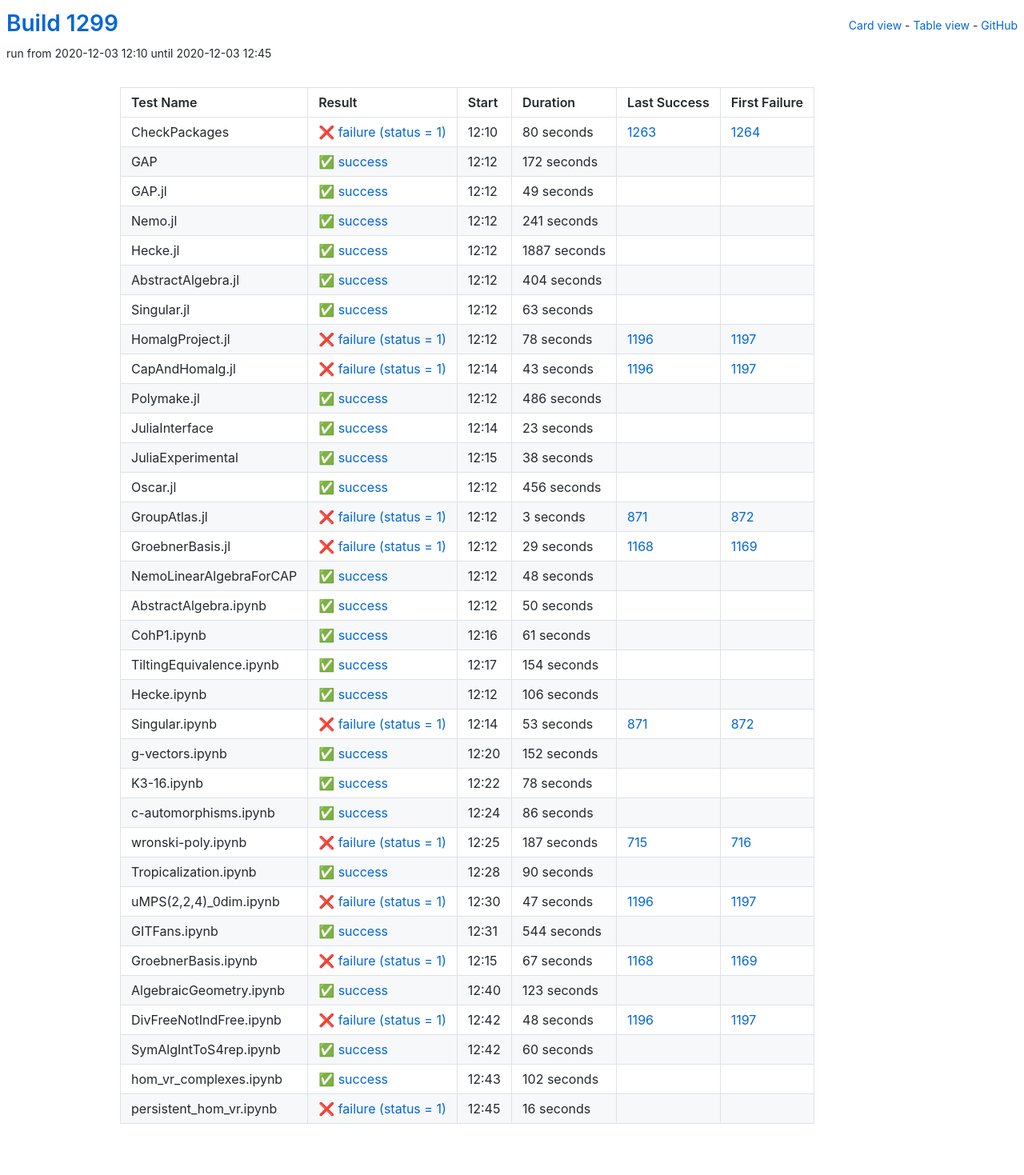
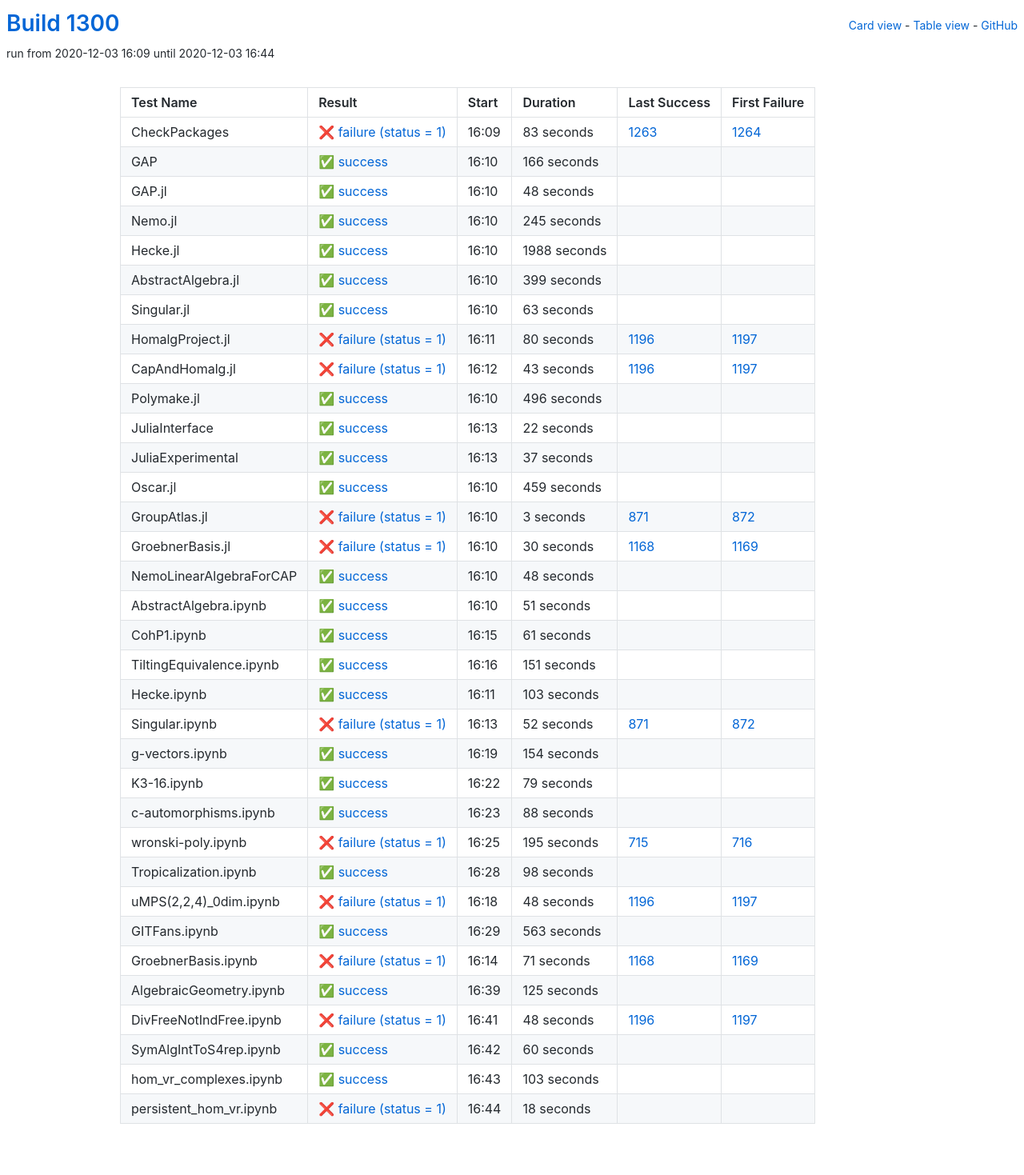
Before and after one commit to oscar-system/oscar-ci-status-stable, a Jekyll site: the page built from table.html, in a window 1280 px wide. Shown: the whole page at 80% size. Built offline with Jekyll 4.4.1, drawn with Linux system fonts in a browser that asks for light colours.

Commit message:
Build #1300

```diff
--- a/_data/ci.yml
+++ b/_data/ci.yml
@@ -1,6 +1,6 @@
 ---
-build: 1299
-build_url: https://oscarci.mathematik.uni-kl.de/job/oscar-stable/1299/
+build: 1300
+build_url: https://oscarci.mathematik.uni-kl.de/job/oscar-stable/1300/
 job: oscar-stable
 organization: oscar-system
 repo: oscar-ci-status-stable
@@ -8,80 +8,80 @@ repourl: https://github.com/oscar-system/oscar-ci-status-stable
 tests:
 - name: CheckPackages
   id: checkpackages
-  log: https://oscarci.mathematik.uni-kl.de/job/oscar-stable/1299/artifact/logs/build-1299/CheckPackages.log
-  start: 2020-12-03 12:10
+  log: https://oscarci.mathematik.uni-kl.de/job/oscar-stable/1300/artifact/logs/build-1300/CheckPackages.log
+  start: 2020-12-03 16:09
   success: false
   exitcode: 1
   status: failure
-  duration: 80
+  duration: 83
   last_success: 1263
   last_success_url: https://oscarci.mathematik.uni-kl.de/job/oscar-stable/1263/
   first_failure: 1264
   first_failure_url: https://oscarci.mathematik.uni-kl.de/job/oscar-stable/1264/
 - name: GAP
   id: gap
-  log: https://oscarci.mathematik.uni-kl.de/job/oscar-stable/1299/artifact/logs/build-1299/GAP.log
-  start: 2020-12-03 12:12
+  log: https://oscarci.mathematik.uni-kl.de/job/oscar-stable/1300/artifact/logs/build-1300/GAP.log
+  start: 2020-12-03 16:10
   success: true
   exitcode: 0
   status: success
-  duration: 172
+  duration: 166
   last_success: false
   last_success_url:
   first_failure: false
   first_failure_url:
 - name: GAP.jl
   id: gap-jl
-  log: https://oscarci.mathematik.uni-kl.de/job/oscar-stable/1299/artifact/logs/build-1299/GAP.jl.log
-  start: 2020-12-03 12:12
+  log: https://oscarci.mathematik.uni-kl.de/job/oscar-stable/1300/artifact/logs/build-1300/GAP.jl.log
+  start: 2020-12-03 16:10
   success: true
   exitcode: 0
   status: success
-  duration: 49
+  duration: 48
   last_success: false
   last_success_url:
   first_failure: false
   first_failure_url:
 - name: Nemo.jl
   id: nemo-jl
-  log: https://oscarci.mathematik.uni-kl.de/job/oscar-stable/1299/artifact/logs/build-1299/Nemo.jl.log
-  start: 2020-12-03 12:12
+  log: https://oscarci.mathematik.uni-kl.de/job/oscar-stable/1300/artifact/logs/build-1300/Nemo.jl.log
+  start: 2020-12-03 16:10
   success: true
   exitcode: 0
   status: success
-  duration: 241
+  duration: 245
   last_success: false
   last_success_url:
   first_failure: false
   first_failure_url:
 - name: Hecke.jl
   id: hecke-jl
-  log: https://oscarci.mathematik.uni-kl.de/job/oscar-stable/1299/artifact/logs/build-1299/Hecke.jl.log
-  start: 2020-12-03 12:12
+  log: https://oscarci.mathematik.uni-kl.de/job/oscar-stable/1300/artifact/logs/build-1300/Hecke.jl.log
+  start: 2020-12-03 16:10
   success: true
   exitcode: 0
   status: success
-  duration: 1887
+  duration: 1988
   last_success: false
   last_success_url:
   first_failure: false
   first_failure_url:
 - name: AbstractAlgebra.jl
   id: abstractalgebra-jl
-  log: https://oscarci.mathematik.uni-kl.de/job/oscar-stable/1299/artifact/logs/build-1299/AbstractAlgebra.jl.log
-  start: 2020-12-03 12:12
+  log: https://oscarci.mathematik.uni-kl.de/job/oscar-stable/1300/artifact/logs/build-1300/AbstractAlgebra.jl.log
+  start: 2020-12-03 16:10
   success: true
   exitcode: 0
   status: success
-  duration: 404
+  duration: 399
   last_success: false
   last_success_url:
   first_failure: false
   first_failure_url:
 - name: Singular.jl
   id: singular-jl
-  log: https://oscarci.mathematik.uni-kl.de/job/oscar-stable/1299/artifact/logs/build-1299/Singular.jl.log
-  start: 2020-12-03 12:12
+  log: https://oscarci.mathematik.uni-kl.de/job/oscar-stable/1300/artifact/logs/build-1300/Singular.jl.log
+  start: 2020-12-03 16:10
   success: true
   exitcode: 0
   status: success
@@ -92,20 +92,20 @@ tests:
   first_failure_url:
 - name: HomalgProject.jl
   id: homalgproject-jl
-  log: https://oscarci.mathematik.uni-kl.de/job/oscar-stable/1299/artifact/logs/build-1299/HomalgProject.jl.log
-  start: 2020-12-03 12:12
+  log: https://oscarci.mathematik.uni-kl.de/job/oscar-stable/1300/artifact/logs/build-1300/HomalgProject.jl.log
+  start: 2020-12-03 16:11
   success: false
   exitcode: 1
   status: failure
-  duration: 78
+  duration: 80
   last_success: 1196
   last_success_url: https://oscarci.mathematik.uni-kl.de/job/oscar-stable/1196/
   first_failure: 1197
   first_failure_url: https://oscarci.mathematik.uni-kl.de/job/oscar-stable/1197/
 - name: CapAndHomalg.jl
   id: capandhomalg-jl
-  log: https://oscarci.mathematik.uni-kl.de/job/oscar-stable/1299/artifact/logs/build-1299/CapAndHomalg.jl.log
-  start: 2020-12-03 12:14
+  log: https://oscarci.mathematik.uni-kl.de/job/oscar-stable/1300/artifact/logs/build-1300/CapAndHomalg.jl.log
+  start: 2020-12-03 16:12
   success: false
   exitcode: 1
   status: failure
@@ -116,56 +116,56 @@ tests:
   first_failure_url: https://oscarci.mathematik.uni-kl.de/job/oscar-stable/1197/
 - name: Polymake.jl
   id: polymake-jl
-  log: https://oscarci.mathematik.uni-kl.de/job/oscar-stable/1299/artifact/logs/build-1299/Polymake.jl.log
-  start: 2020-12-03 12:12
+  log: https://oscarci.mathematik.uni-kl.de/job/oscar-stable/1300/artifact/logs/build-1300/Polymake.jl.log
+  start: 2020-12-03 16:10
   success: true
   exitcode: 0
   status: success
-  duration: 486
+  duration: 496
   last_success: false
   last_success_url:
   first_failure: false
   first_failure_url:
 - name: JuliaInterface
   id: juliainterface
-  log: https://oscarci.mathematik.uni-kl.de/job/oscar-stable/1299/artifact/logs/build-1299/JuliaInterface.log
-  start: 2020-12-03 12:14
+  log: https://oscarci.mathematik.uni-kl.de/job/oscar-stable/1300/artifact/logs/build-1300/JuliaInterface.log
+  start: 2020-12-03 16:13
   success: true
   exitcode: 0
   status: success
-  duration: 23
+  duration: 22
   last_success: false
   last_success_url:
   first_failure: false
   first_failure_url:
 - name: JuliaExperimental
   id: juliaexperimental
-  log: https://oscarci.mathematik.uni-kl.de/job/oscar-stable/1299/artifact/logs/build-1299/JuliaExperimental.log
-  start: 2020-12-03 12:15
+  log: https://oscarci.mathematik.uni-kl.de/job/oscar-stable/1300/artifact/logs/build-1300/JuliaExperimental.log
+  start: 2020-12-03 16:13
   success: true
   exitcode: 0
   status: success
-  duration: 38
+  duration: 37
   last_success: false
   last_success_url:
   first_failure: false
   first_failure_url:
 - name: Oscar.jl
   id: oscar-jl
-  log: https://oscarci.mathematik.uni-kl.de/job/oscar-stable/1299/artifact/logs/build-1299/Oscar.jl.log
-  start: 2020-12-03 12:12
+  log: https://oscarci.mathematik.uni-kl.de/job/oscar-stable/1300/artifact/logs/build-1300/Oscar.jl.log
+  start: 2020-12-03 16:10
   success: true
   exitcode: 0
   status: success
-  duration: 456
+  duration: 459
   last_success: false
   last_success_url:
   first_failure: false
   first_failure_url:
 - name: GroupAtlas.jl
   id: groupatlas-jl
-  log: https://oscarci.mathematik.uni-kl.de/job/oscar-stable/1299/artifact/logs/build-1299/GroupAtlas.jl.log
-  start: 2020-12-03 12:12
+  log: https://oscarci.mathematik.uni-kl.de/job/oscar-stable/1300/artifact/logs/build-1300/GroupAtlas.jl.log
+  start: 2020-12-03 16:10
   success: false
   exitcode: 1
   status: failure
@@ -176,20 +176,20 @@ tests:
   first_failure_url: https://oscarci.mathematik.uni-kl.de/job/oscar-stable/872/
 - name: GroebnerBasis.jl
   id: groebnerbasis-jl
-  log: https://oscarci.mathematik.uni-kl.de/job/oscar-stable/1299/artifact/logs/build-1299/GroebnerBasis.jl.log
-  start: 2020-12-03 12:12
+  log: https://oscarci.mathematik.uni-kl.de/job/oscar-stable/1300/artifact/logs/build-1300/GroebnerBasis.jl.log
+  start: 2020-12-03 16:10
   success: false
   exitcode: 1
   status: failure
-  duration: 29
+  duration: 30
   last_success: 1168
   last_success_url: https://oscarci.mathematik.uni-kl.de/job/oscar-stable/1168/
   first_failure: 1169
   first_failure_url: https://oscarci.mathematik.uni-kl.de/job/oscar-stable/1169/
 - name: NemoLinearAlgebraForCAP
   id: nemolinearalgebraforcap
-  log: https://oscarci.mathematik.uni-kl.de/job/oscar-stable/1299/artifact/logs/build-1299/NemoLinearAlgebraForCAP.log
-  start: 2020-12-03 12:12
+  log: https://oscarci.mathematik.uni-kl.de/job/oscar-stable/1300/artifact/logs/build-1300/NemoLinearAlgebraForCAP.log
+  start: 2020-12-03 16:10
   success: true
   exitcode: 0
   status: success
@@ -200,20 +200,20 @@ tests:
   first_failure_url:
 - name: AbstractAlgebra.ipynb
   id: abstractalgebra-ipynb
-  log: https://oscarci.mathematik.uni-kl.de/job/oscar-stable/1299/artifact/logs/build-1299/AbstractAlgebra.ipynb.log
-  start: 2020-12-03 12:12
+  log: https://oscarci.mathematik.uni-kl.de/job/oscar-stable/1300/artifact/logs/build-1300/AbstractAlgebra.ipynb.log
+  start: 2020-12-03 16:10
   success: true
   exitcode: 0
   status: success
-  duration: 50
+  duration: 51
   last_success: false
   last_success_url:
   first_failure: false
   first_failure_url:
 - name: CohP1.ipynb
   id: cohp1-ipynb
-  log: https://oscarci.mathematik.uni-kl.de/job/oscar-stable/1299/artifact/logs/build-1299/CohP1.ipynb.log
-  start: 2020-12-03 12:16
+  log: https://oscarci.mathematik.uni-kl.de/job/oscar-stable/1300/artifact/logs/build-1300/CohP1.ipynb.log
+  start: 2020-12-03 16:15
   success: true
   exitcode: 0
   status: success
@@ -224,8 +224,44 @@ tests:
   first_failure_url:
 - name: TiltingEquivalence.ipynb
   id: tiltingequivalence-ipynb
-  log: https://oscarci.mathematik.uni-kl.de/job/oscar-stable/1299/artifact/logs/build-1299/TiltingEquivalence.ipynb.log
-  start: 2020-12-03 12:17
+  log: https://oscarci.mathematik.uni-kl.de/job/oscar-stable/1300/artifact/logs/build-1300/TiltingEquivalence.ipynb.log
+  start: 2020-12-03 16:16
+  success: true
+  exitcode: 0
+  status: success
+  duration: 151
+  last_success: false
+  last_success_url:
+  first_failure: false
+  first_failure_url:
+- name: Hecke.ipynb
+  id: hecke-ipynb
+  log: https://oscarci.mathematik.uni-kl.de/job/oscar-stable/1300/artifact/logs/build-1300/Hecke.ipynb.log
+  start: 2020-12-03 16:11
+  success: true
+  exitcode: 0
+  status: success
+  duration: 103
+  last_success: false
+  last_success_url:
+  first_failure: false
+  first_failure_url:
+- name: Singular.ipynb
+  id: singular-ipynb
+  log: https://oscarci.mathematik.uni-kl.de/job/oscar-stable/1300/artifact/logs/build-1300/Singular.ipynb.log
+  start: 2020-12-03 16:13
+  success: false
+  exitcode: 1
+  status: failure
+  duration: 52
+  last_success: 871
+  last_success_url: https://oscarci.mathematik.uni-kl.de/job/oscar-stable/871/
+  first_failure: 872
+  first_failure_url: https://oscarci.mathematik.uni-kl.de/job/oscar-stable/872/
+- name: g-vectors.ipynb
+  id: g-vectors-ipynb
+  log: https://oscarci.mathematik.uni-kl.de/job/oscar-stable/1300/artifact/logs/build-1300/g-vectors.ipynb.log
+  start: 2020-12-03 16:19
   success: true
   exitcode: 0
   status: success
@@ -234,142 +270,106 @@ tests:
   last_success_url:
   first_failure: false
   first_failure_url:
-- name: Hecke.ipynb
-  id: hecke-ipynb
-  log: https://oscarci.mathematik.uni-kl.de/job/oscar-stable/1299/artifact/logs/build-1299/Hecke.ipynb.log
-  start: 2020-12-03 12:12
+- name: K3-16.ipynb
+  id: k3-16-ipynb
+  log: https://oscarci.mathematik.uni-kl.de/job/oscar-stable/1300/artifact/logs/build-1300/K3-16.ipynb.log
+  start: 2020-12-03 16:22
   success: true
   exitcode: 0
   status: success
-  duration: 106
-  last_success: false
-  last_success_url:
-  first_failure: false
-  first_failure_url:
-- name: Singular.ipynb
-  id: singular-ipynb
-  log: https://oscarci.mathematik.uni-kl.de/job/oscar-stable/1299/artifact/logs/build-1299/Singular.ipynb.log
-  start: 2020-12-03 12:14
-  success: false
-  exitcode: 1
-  status: failure
-  duration: 53
-  last_success: 871
-  last_success_url: https://oscarci.mathematik.uni-kl.de/job/oscar-stable/871/
-  first_failure: 872
-  first_failure_url: https://oscarci.mathematik.uni-kl.de/job/oscar-stable/872/
-- name: g-vectors.ipynb
-  id: g-vectors-ipynb
-  log: https://oscarci.mathematik.uni-kl.de/job/oscar-stable/1299/artifact/logs/build-1299/g-vectors.ipynb.log
-  start: 2020-12-03 12:20
-  success: true
-  exitcode: 0
-  status: success
-  duration: 152
-  last_success: false
-  last_success_url:
-  first_failure: false
-  first_failure_url:
-- name: K3-16.ipynb
-  id: k3-16-ipynb
-  log: https://oscarci.mathematik.uni-kl.de/job/oscar-stable/1299/artifact/logs/build-1299/K3-16.ipynb.log
-  start: 2020-12-03 12:22
-  success: true
-  exitcode: 0
-  status: success
-  duration: 78
+  duration: 79
   last_success: false
   last_success_url:
   first_failure: false
   first_failure_url:
 - name: c-automorphisms.ipynb
   id: c-automorphisms-ipynb
-  log: https://oscarci.mathematik.uni-kl.de/job/oscar-stable/1299/artifact/logs/build-1299/c-automorphisms.ipynb.log
-  start: 2020-12-03 12:24
+  log: https://oscarci.mathematik.uni-kl.de/job/oscar-stable/1300/artifact/logs/build-1300/c-automorphisms.ipynb.log
+  start: 2020-12-03 16:23
   success: true
   exitcode: 0
   status: success
-  duration: 86
+  duration: 88
   last_success: false
   last_success_url:
   first_failure: false
   first_failure_url:
 - name: wronski-poly.ipynb
   id: wronski-poly-ipynb
-  log: https://oscarci.mathematik.uni-kl.de/job/oscar-stable/1299/artifact/logs/build-1299/wronski-poly.ipynb.log
-  start: 2020-12-03 12:25
+  log: https://oscarci.mathematik.uni-kl.de/job/oscar-stable/1300/artifact/logs/build-1300/wronski-poly.ipynb.log
+  start: 2020-12-03 16:25
   success: false
   exitcode: 1
   status: failure
-  duration: 187
+  duration: 195
   last_success: 715
   last_success_url: https://oscarci.mathematik.uni-kl.de/job/oscar-stable/715/
   first_failure: 716
   first_failure_url: https://oscarci.mathematik.uni-kl.de/job/oscar-stable/716/
 - name: Tropicalization.ipynb
   id: tropicalization-ipynb
-  log: https://oscarci.mathematik.uni-kl.de/job/oscar-stable/1299/artifact/logs/build-1299/Tropicalization.ipynb.log
-  start: 2020-12-03 12:28
+  log: https://oscarci.mathematik.uni-kl.de/job/oscar-stable/1300/artifact/logs/build-1300/Tropicalization.ipynb.log
+  start: 2020-12-03 16:28
   success: true
   exitcode: 0
   status: success
-  duration: 90
+  duration: 98
   last_success: false
   last_success_url:
   first_failure: false
   first_failure_url:
 - name: uMPS(2,2,4)_0dim.ipynb
   id: umps-2-2-4-0dim-ipynb
-  log: https://oscarci.mathematik.uni-kl.de/job/oscar-stable/1299/artifact/logs/build-1299/uMPS-2-2-4-_0dim.ipynb.log
-  start: 2020-12-03 12:30
+  log: https://oscarci.mathematik.uni-kl.de/job/oscar-stable/1300/artifact/logs/build-1300/uMPS-2-2-4-_0dim.ipynb.log
+  start: 2020-12-03 16:18
   success: false
   exitcode: 1
   status: failure
-  duration: 47
+  duration: 48
   last_success: 1196
   last_success_url: https://oscarci.mathematik.uni-kl.de/job/oscar-stable/1196/
   first_failure: 1197
   first_failure_url: https://oscarci.mathematik.uni-kl.de/job/oscar-stable/1197/
 - name: GITFans.ipynb
   id: gitfans-ipynb
-  log: https://oscarci.mathematik.uni-kl.de/job/oscar-stable/1299/artifact/logs/build-1299/GITFans.ipynb.log
-  start: 2020-12-03 12:31
+  log: https://oscarci.mathematik.uni-kl.de/job/oscar-stable/1300/artifact/logs/build-1300/GITFans.ipynb.log
+  start: 2020-12-03 16:29
   success: true
   exitcode: 0
   status: success
-  duration: 544
+  duration: 563
   last_success: false
   last_success_url:
   first_failure: false
   first_failure_url:
 - name: GroebnerBasis.ipynb
   id: groebnerbasis-ipynb
-  log: https://oscarci.mathematik.uni-kl.de/job/oscar-stable/1299/artifact/logs/build-1299/GroebnerBasis.ipynb.log
-  start: 2020-12-03 12:15
+  log: https://oscarci.mathematik.uni-kl.de/job/oscar-stable/1300/artifact/logs/build-1300/GroebnerBasis.ipynb.log
+  start: 2020-12-03 16:14
   success: false
   exitcode: 1
   status: failure
-  duration: 67
+  duration: 71
   last_success: 1168
   last_success_url: https://oscarci.mathematik.uni-kl.de/job/oscar-stable/1168/
   first_failure: 1169
   first_failure_url: https://oscarci.mathematik.uni-kl.de/job/oscar-stable/1169/
 - name: AlgebraicGeometry.ipynb
   id: algebraicgeometry-ipynb
-  log: https://oscarci.mathematik.uni-kl.de/job/oscar-stable/1299/artifact/logs/build-1299/AlgebraicGeometry.ipynb.log
-  start: 2020-12-03 12:40
+  log: https://oscarci.mathematik.uni-kl.de/job/oscar-stable/1300/artifact/logs/build-1300/AlgebraicGeometry.ipynb.log
+  start: 2020-12-03 16:39
   success: true
   exitcode: 0
   status: success
-  duration: 123
+  duration: 125
   last_success: false
   last_success_url:
   first_failure: false
   first_failure_url:
 - name: DivFreeNotIndFree.ipynb
   id: divfreenotindfree-ipynb
-  log: https://oscarci.mathematik.uni-kl.de/job/oscar-stable/1299/artifact/logs/build-1299/DivFreeNotIndFree.ipynb.log
-  start: 2020-12-03 12:42
+  log: https://oscarci.mathematik.uni-kl.de/job/oscar-stable/1300/artifact/logs/build-1300/DivFreeNotIndFree.ipynb.log
+  start: 2020-12-03 16:41
   success: false
   exitcode: 1
   status: failure
@@ -380,8 +380,8 @@ tests:
   first_failure_url: https://oscarci.mathematik.uni-kl.de/job/oscar-stable/1197/
 - name: SymAlgIntToS4rep.ipynb
   id: symalginttos4rep-ipynb
-  log: https://oscarci.mathematik.uni-kl.de/job/oscar-stable/1299/artifact/logs/build-1299/SymAlgIntToS4rep.ipynb.log
-  start: 2020-12-03 12:42
+  log: https://oscarci.mathematik.uni-kl.de/job/oscar-stable/1300/artifact/logs/build-1300/SymAlgIntToS4rep.ipynb.log
+  start: 2020-12-03 16:42
   success: true
   exitcode: 0
   status: success
@@ -392,24 +392,24 @@ tests:
   first_failure_url:
 - name: hom_vr_complexes.ipynb
   id: hom-vr-complexes-ipynb
-  log: https://oscarci.mathematik.uni-kl.de/job/oscar-stable/1299/artifact/logs/build-1299/hom_vr_complexes.ipynb.log
-  start: 2020-12-03 12:43
+  log: https://oscarci.mathematik.uni-kl.de/job/oscar-stable/1300/artifact/logs/build-1300/hom_vr_complexes.ipynb.log
+  start: 2020-12-03 16:43
   success: true
   exitcode: 0
   status: success
-  duration: 102
+  duration: 103
   last_success: false
   last_success_url:
   first_failure: false
   first_failure_url:
 - name: persistent_hom_vr.ipynb
   id: persistent-hom-vr-ipynb
-  log: https://oscarci.mathematik.uni-kl.de/job/oscar-stable/1299/artifact/logs/build-1299/persistent_hom_vr.ipynb.log
-  start: 2020-12-03 12:45
+  log: https://oscarci.mathematik.uni-kl.de/job/oscar-stable/1300/artifact/logs/build-1300/persistent_hom_vr.ipynb.log
+  start: 2020-12-03 16:44
   success: false
   exitcode: 1
   status: failure
-  duration: 16
+  duration: 18
   last_success: false
   last_success_url:
   first_failure: false
```
Also changed, not shown: README.md.
